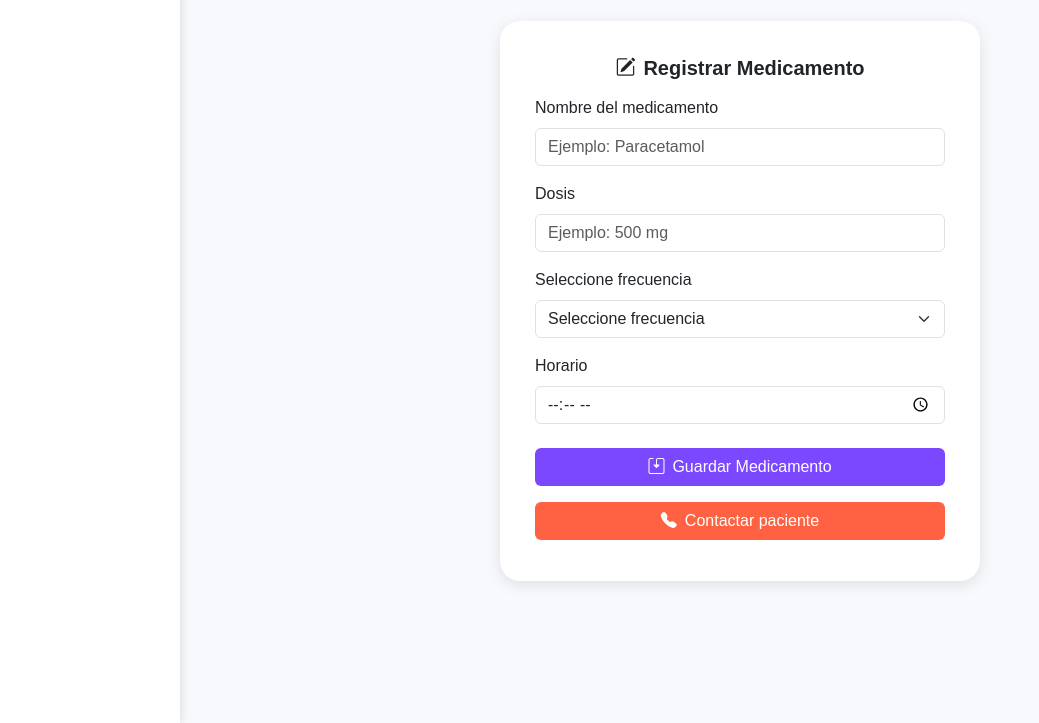
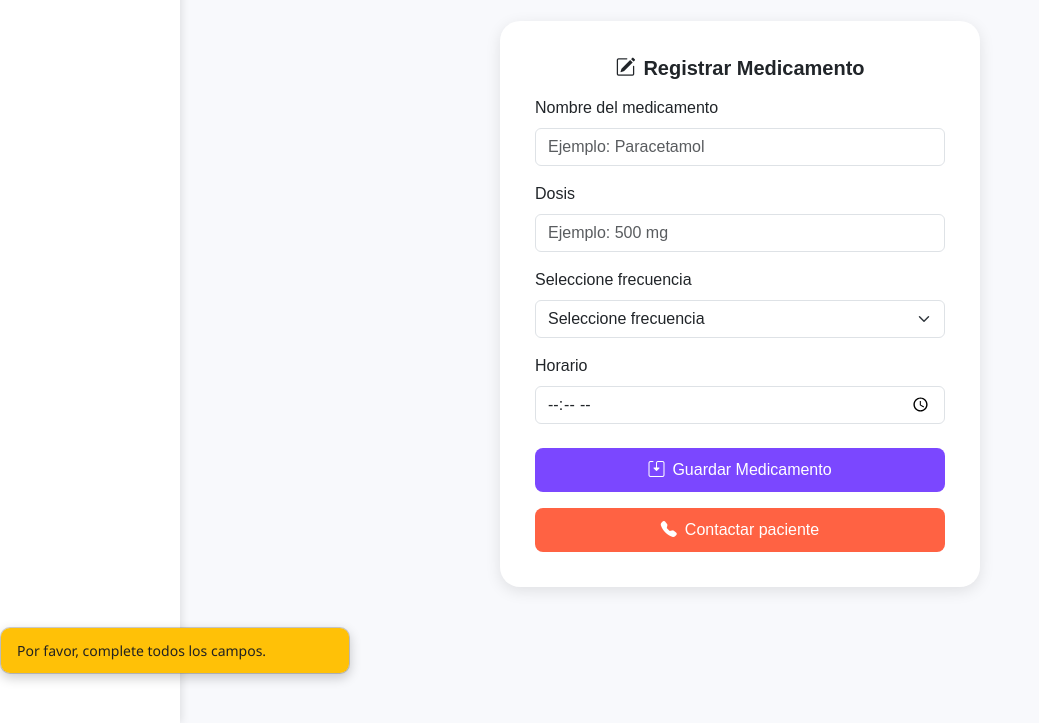
Before and after one commit to robery13/SISCOM, a website: page html/registro de medicamentos.html in a window 1280 px wide. Both pictures are taken after a click on the button "Guardar Medicamento". Shown: the part 77-800 px from the top of the page, without its empty margins (0-1039 px from the left). Drawn offline with nearby package versions, Linux system fonts and the light colour scheme.

Commit message:
Modificacion de notificacion para registro de medicamento

```diff
--- a/css/style.css
+++ b/css/style.css
@@ -1,7 +1,11 @@
-/* ======= ESTILOS DEL FORMULARIO ======= */
+/* =========================================
+   ESTILOS DEL FORMULARIO Y LAYOUT
+   ========================================= */
 body {
   background-color: #f8f9fc;
   font-family: 'Poppins', sans-serif;
+  margin: 0;
+  padding: 0;
 }
 
 .sidebar {
@@ -11,7 +15,7 @@ body {
   position: fixed;
   left: 0;
   top: 0;
-  box-shadow: 2px 0 8px rgba(0,0,0,0.1);
+  box-shadow: 2px 0 8px rgba(0, 0, 0, 0.1);
   padding: 20px;
 }
 
@@ -46,6 +50,11 @@ body {
   background-color: #7b47ff;
   color: #fff;
   font-weight: 500;
+  border: none;
+  padding: 10px 20px;
+  border-radius: 8px;
+  cursor: pointer;
+  transition: background-color 0.3s ease;
 }
 
 .btn-save:hover {
@@ -56,8 +65,60 @@ body {
   background-color: #ff6243;
   color: #fff;
   font-weight: 500;
+  border: none;
+  padding: 10px 20px;
+  border-radius: 8px;
+  cursor: pointer;
+  transition: background-color 0.3s ease;
 }
 
 .btn-contact:hover {
   background-color: #e3563c;
 }
+
+/* =========================================
+   ESTILOS PARA TOASTS
+   ========================================= */
+/* CONTENEDOR DE TOASTS */
+#toastContainer {
+  position: fixed;
+  top: 20px;
+  right: 20px;
+  z-index: 9999;
+  display: flex;
+  flex-direction: column;
+  gap: 10px;
+}
+
+
+.toast {
+  display: flex;
+  align-items: center;
+  min-width: 250px;
+  max-width: 350px;
+  padding: 12px 16px;
+  border-radius: 10px;
+  font-family: "Segoe UI", Arial, sans-serif;
+  font-size: 14px;
+  color: #fff;
+  box-shadow: 0 4px 12px rgba(0, 0, 0, 0.2);
+  opacity: 0;
+  transform: translateY(-20px);
+  animation: slideIn 0.4s forwards, fadeOut 0.4s ease 3s forwards;
+}
+
+/* Tipos de toast */
+.toast.success { background-color: #28a745; }
+.toast.error   { background-color: #dc3545; }
+.toast.warning { background-color: #ffc107; color: #222; }
+.toast.info    { background-color: #17a2b8; }
+
+/* Animaciones */
+@keyframes slideIn {
+  from { opacity: 0; transform: translateY(-20px); }
+  to   { opacity: 1; transform: translateY(0); }
+}
+
+@keyframes fadeOut {
+  to { opacity: 0; transform: translateY(-20px); }
+}
--- a/html/registro de medicamentos.html
+++ b/html/registro de medicamentos.html
@@ -73,5 +73,7 @@
   <script src="https://cdn.jsdelivr.net/npm/bootstrap@5.3.3/dist/js/bootstrap.bundle.min.js"></script>
   <!-- JS propio -->
   <script src="../jv/script.js"></script>
+  <div id="toast-container"></div>
+
 </body>
 </html>
--- a/jv/script.js
+++ b/jv/script.js
@@ -1,9 +1,33 @@
 // script.js
+
+// -------------------- SHOW TOAST --------------------
+// === Función para mostrar notificaciones internas (toasts) ===
+function showToast(message, type = "info") {
+  const container = document.getElementById("toast-container");
+  if (!container) return;
+
+  const toast = document.createElement("div");
+  toast.classList.add("toast", type);
+  toast.textContent = message;
+
+  container.appendChild(toast);
+
+  // Mostrar con animación
+  setTimeout(() => toast.classList.add("show"), 100);
+
+  // Desaparecer después de 3 segundos
+  setTimeout(() => {
+    toast.classList.remove("show");
+    setTimeout(() => toast.remove(), 300);
+  }, 3000);
+}
+
+
 
 document.addEventListener("DOMContentLoaded", () => {
   const guardarBtn = document.getElementById("guardarBtn");
 
-  //RECOGE LOS DATOS DEL FORMULARIO Y LOS ENVIA AL SERVIDOR
+  // RECOGE LOS DATOS DEL FORMULARIO Y LOS ENVÍA AL SERVIDOR
   guardarBtn.addEventListener("click", async () => {
     const nombre = document.getElementById("nombre").value.trim();
     const dosis = document.getElementById("dosis").value.trim();
@@ -12,18 +36,16 @@ document.addEventListener("DOMContentLoaded", () => {
 
     // Validación básica
     if (!nombre || !dosis || !frecuencia || !hora) {
-      alert("Por favor, complete todos los campos.");
+      showToast("Por favor, complete todos los campos.", "warning");
       return;
     }
 
-//estructura de los datos a enviar
+    // Estructura de los datos a enviar
     const medicamento = { nombre, dosis, frecuencia, hora };
 
-
-    //envia los datos al puntero guardarMedicamento en server.js
+    // Envía los datos al puntero guardarMedicamento en server.js
     try {
-     const respuesta = await fetch("http://localhost:3000/guardarMedicamento", {
-
+      const respuesta = await fetch("http://localhost:3000/guardarMedicamento", {
         method: "POST",
         headers: {
           "Content-Type": "application/json"
@@ -31,10 +53,9 @@ document.addEventListener("DOMContentLoaded", () => {
         body: JSON.stringify(medicamento)
       });
 
-
       if (respuesta.ok) {
         const data = await respuesta.json();
-        alert("Medicamento guardado correctamente");
+        showToast("Medicamento guardado correctamente", "success");
         console.log("Servidor:", data);
 
         // Limpia el formulario
@@ -42,13 +63,12 @@ document.addEventListener("DOMContentLoaded", () => {
         document.getElementById("dosis").value = "";
         document.getElementById("frecuencia").selectedIndex = 0;
         document.getElementById("hora").value = "";
-
       } else {
-        alert("Error al guardar el medicamento.");
+        showToast("Error al guardar el medicamento.", "error");
       }
     } catch (error) {
       console.error("Error al conectar con el servidor:", error);
-      alert("No se pudo conectar con el servidor.");
+      showToast("No se pudo conectar con el servidor.", "error");
     }
   });
 });
```
Also changed, not shown: jv/script registro.js (+22 -2 lines).
